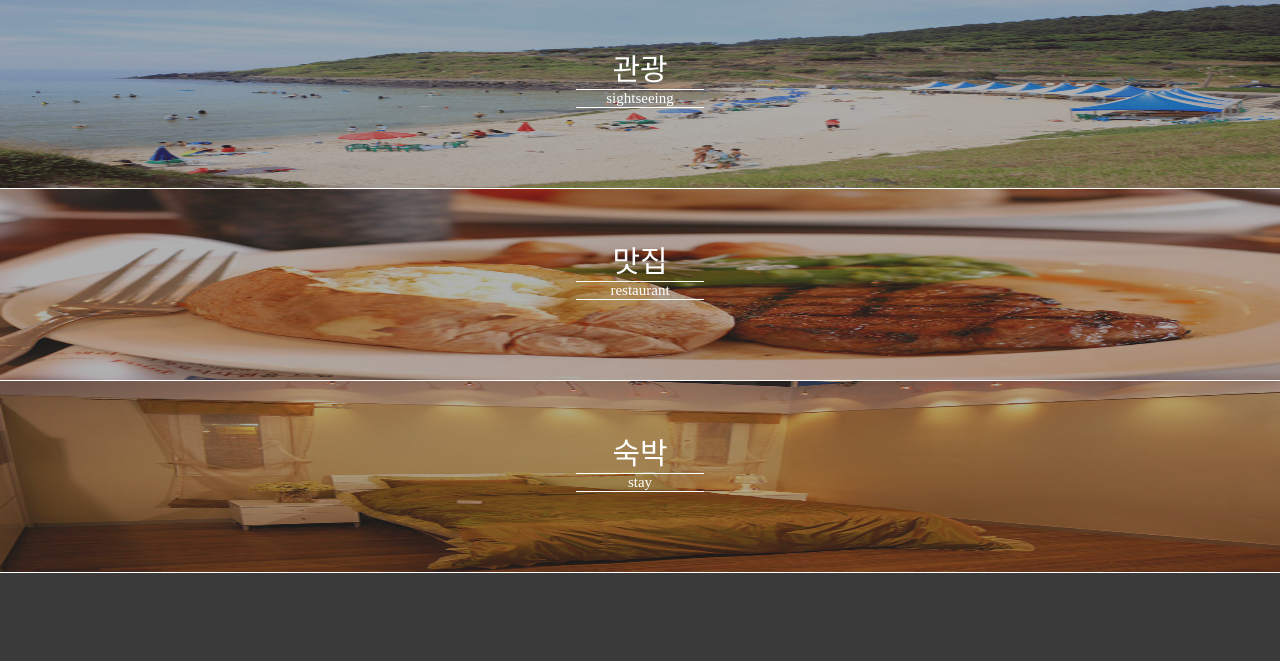
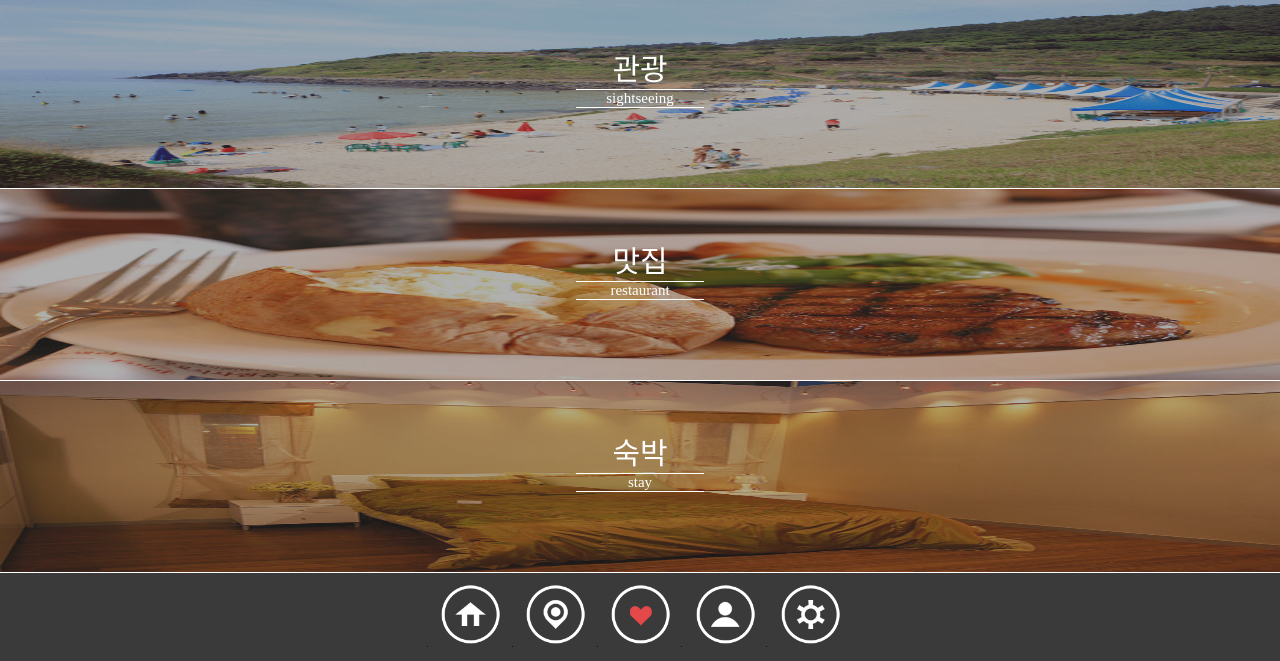
Before and after one commit to masinogns/neoFront, a plain HTML site: page index.html in a window 1280 px wide. Shown: the part 139-800 px from the top of the page. Drawn offline with Linux system fonts and the light colour scheme.

Commit message:
finish main page

```diff
--- a/css/base.css
+++ b/css/base.css
@@ -102,7 +102,6 @@ header > ul > .menu-contents:hover{
 
     color: white;
     border-bottom: 1px solid white;
-
 }
 
 .content-list > a {
@@ -132,8 +131,6 @@ header > ul > .menu-contents:hover{
 }
 
 #sightseeing {
-  /* background-image:url("/img/index/food.jpg"); */
-  /* border-top: 3px groove white; */
   background: url("/img/index/sightsee.png") no-repeat;
   background-size: 100% 100%;
   background-position: left top;
@@ -190,4 +187,27 @@ footer {
   height: 11vh;
   background-color: rgb(58,58,58);
 }
+
+footer > ul {
+  display: flex;
+  justify-content: center;
+  align-items: center;
+}
+
+footer > ul > li {
+  margin: 1vh;
+  padding: 0.3vh;
+}
+
+footer > ul > li > a {
+  width: 8vh;
+  height: 8vh;
+}
+
+footer > ul > li > a > img {
+  max-width: 8vh;
+  max-height: 8vh;
+}
+
+
 /*Kihoon`s */
--- a/index.html
+++ b/index.html
@@ -15,7 +15,7 @@ new google.translate.TranslateElement({pageLanguage: 'ko', includedLanguages: 'k
     <header>
         <div class="main-title">
             <span class="menu-item"><img src="/img/menu-btn2.png" alt="menu"></span>
-            <h1 class="title">JEJU TRAVEL</h1>
+            <h1 class="title">JEJU TRAVLE</h1>
         </div>
         <div class="menu-modal">
           <ul class="menu-modal-list">
@@ -92,7 +92,33 @@ new google.translate.TranslateElement({pageLanguage: 'ko', includedLanguages: 'k
     </div>
 
     <footer>
-
+      <ul>
+        <li>
+          <a href="#">
+            <img src="img/footer/1.png" alt="">
+          </a>
+        </li>
+        <li>
+          <a href="#">
+            <img src="img/footer/2.png" alt="">
+          </a>
+        </li>
+        <li>
+          <a href="#">
+            <img src="img/footer/3.png" alt="">
+          </a>
+        </li>
+        <li>
+          <a href="#">
+            <img src="img/footer/4.png" alt="">
+          </a>
+        </li>
+        <li>
+          <a href="#">
+            <img src="img/footer/5.png" alt="">
+          </a>
+        </li>
+      </ul>
     </footer>
 
 
```
Also changed, not shown: img/footer/1.png (added), img/footer/2.png (added), img/footer/3.png (added), img/footer/4.png (added), img/footer/5.png (added), img/index/foo.jpg (deleted), img/index/stay2.jpg (deleted), img/menu-btn.png (deleted), 2 other files.
